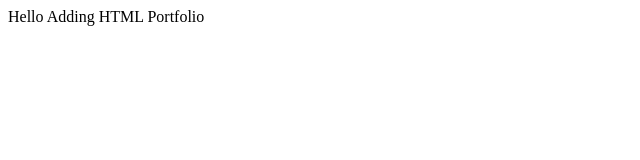
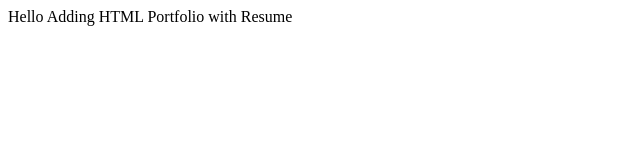
Before and after one commit to sonugupta1234/sonugupta1234.github.io, a plain HTML site: page index.html in a window 1280 px wide. Shown: the whole page, without its empty margins (0-640 px from the left). Drawn offline with Linux system fonts and the light colour scheme.

Commit message:
Second Commit

```diff
--- a/index.html
+++ b/index.html
@@ -7,6 +7,6 @@
     <title>Document</title>
 </head>
 <body>
-    Hello Adding HTML Portfolio
+    Hello Adding HTML Portfolio with Resume
 </body>
 </html>
```
